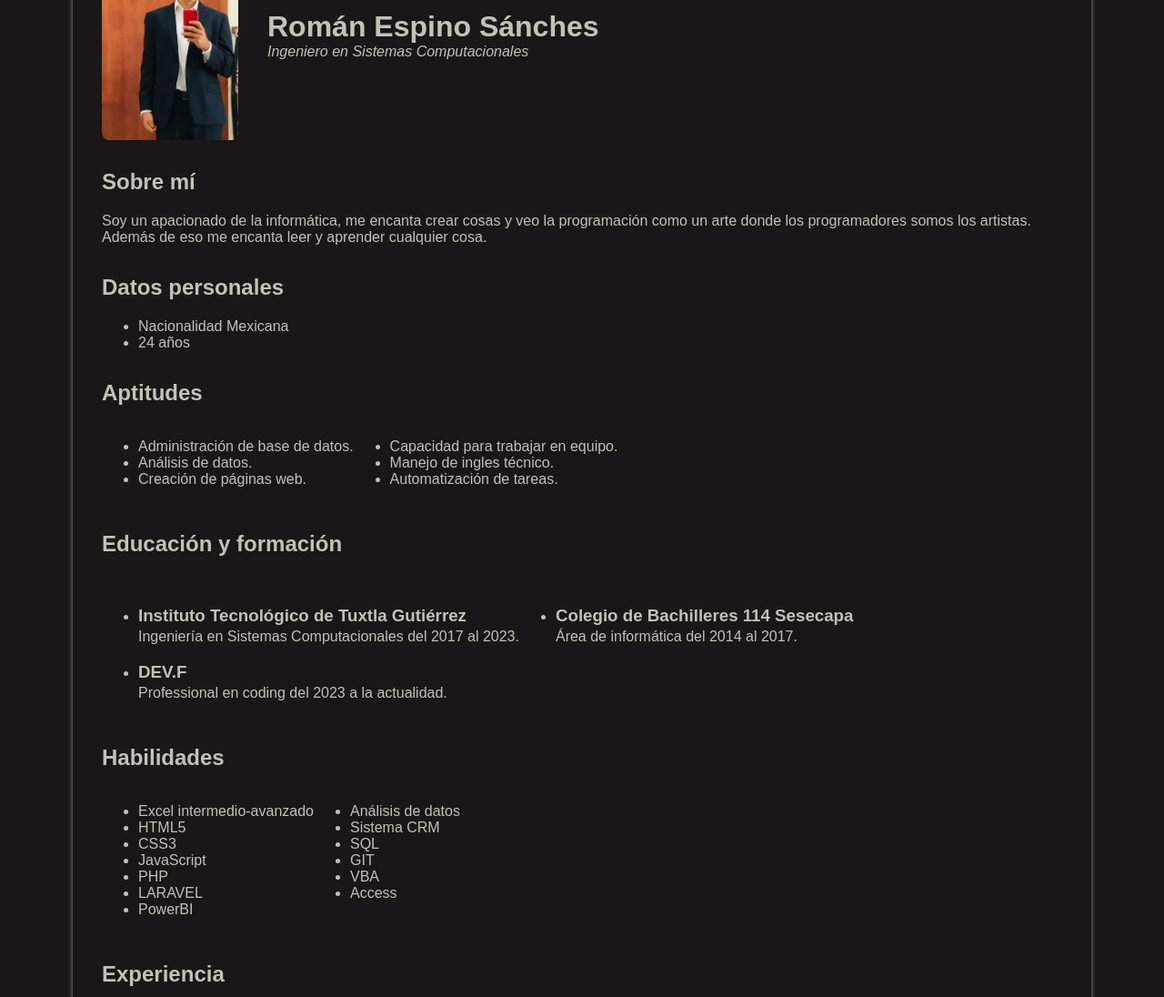
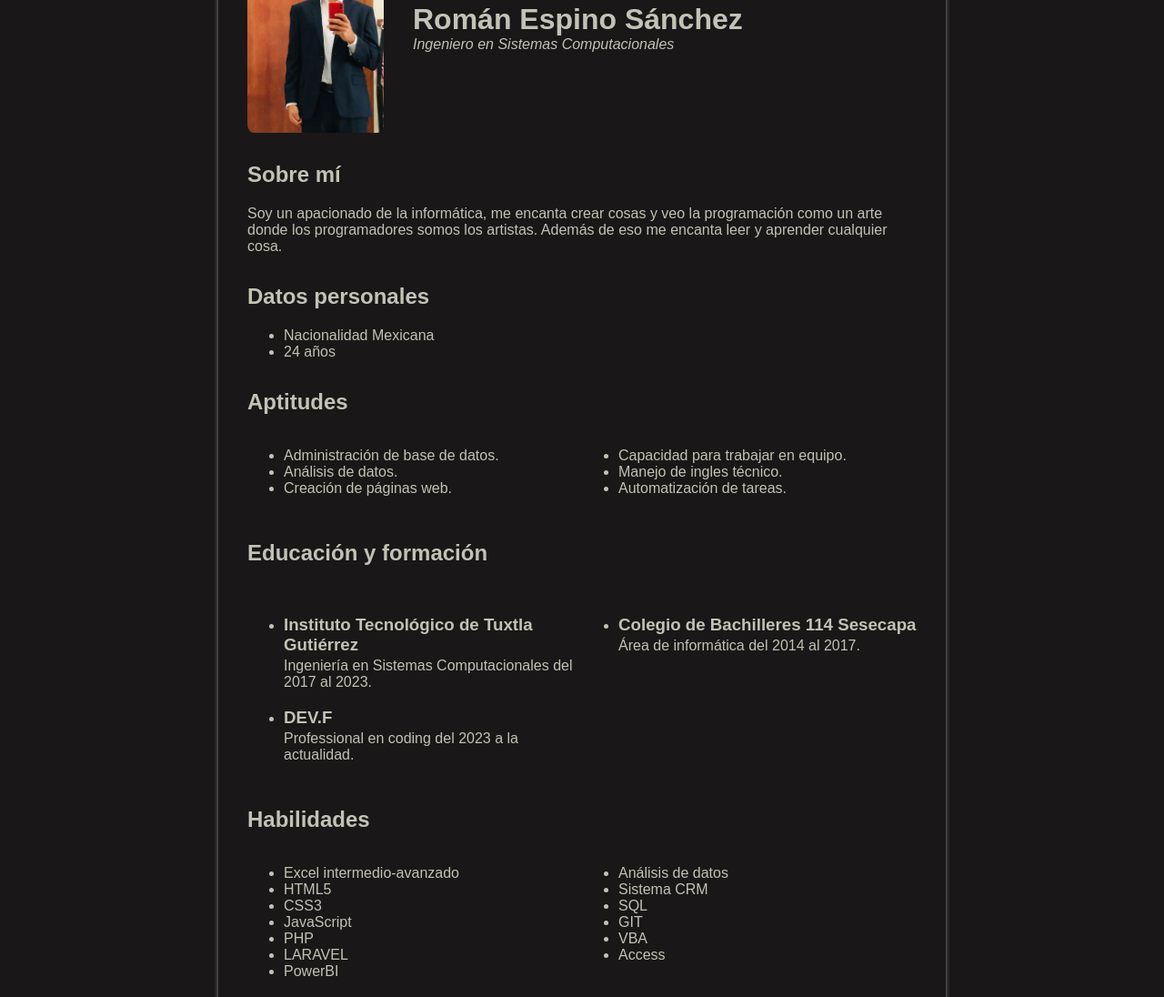
Before and after one commit to romanespi/CV, a plain HTML site: page index.html in a window 1280 px wide. Shown: the part 141-1237 px from the top of the page at 91% size. Drawn offline with Linux system fonts and the light colour scheme.

Commit message:
cambio en los estilos de las listas

```diff
--- a/index.html
+++ b/index.html
@@ -11,7 +11,7 @@
         <div class="profile-name">
             <img class="image-profile" src="assets/perfil.jpeg" alt="Imagen del aplicante">
             <div>
-                <h1>Román Espino Sánches</h1>
+                <h1>Román Espino Sánchez</h1>
                 <h2>Ingeniero en Sistemas Computacionales</h2>
             </div>
         </div>
@@ -23,10 +23,12 @@
         </section>
         <section>
             <h2>Datos personales</h2>
-            <ul>
-                <li>Nacionalidad Mexicana</li>
-                <li>24 años</li>
-            </ul>
+            <div class="personal-data">
+                <ul>
+                    <li>Nacionalidad Mexicana</li>
+                    <li>24 años</li>
+                </ul>
+            </div>
         </section>
         <section>
             <h2>Aptitudes</h2>
--- a/style.css
+++ b/style.css
@@ -12,7 +12,8 @@ html {
 }
 
 body{
-    margin: 2.5rem 5rem;
+    max-width: 50rem;
+    margin: 2rem auto;
     padding: 1rem 2rem;
     background-color: rgb(25, 23, 23);
     color:rgb(194, 194, 182);
@@ -51,12 +52,22 @@ h2 {
     margin-top: 2rem;
 }
 
+.personal-data {
+
+}
+
 .aptitude {
     display: flex;
+    justify-content: space-between;
+}
+
+.aptitude ul {
+    flex: 1;
 }
 
 .formation {
     display: flex;
+    justify-content: space-between;
 }
 
 .formation h3 {
@@ -64,8 +75,17 @@ h2 {
     margin-bottom: .2rem;
 }
 
+.formation ul {
+    flex: 1;
+}
+
 .skills {
     display: flex;
+    justify-content: space-between;
+}
+
+.skills ul{
+    flex: 1;
 }
 
 footer {
```
